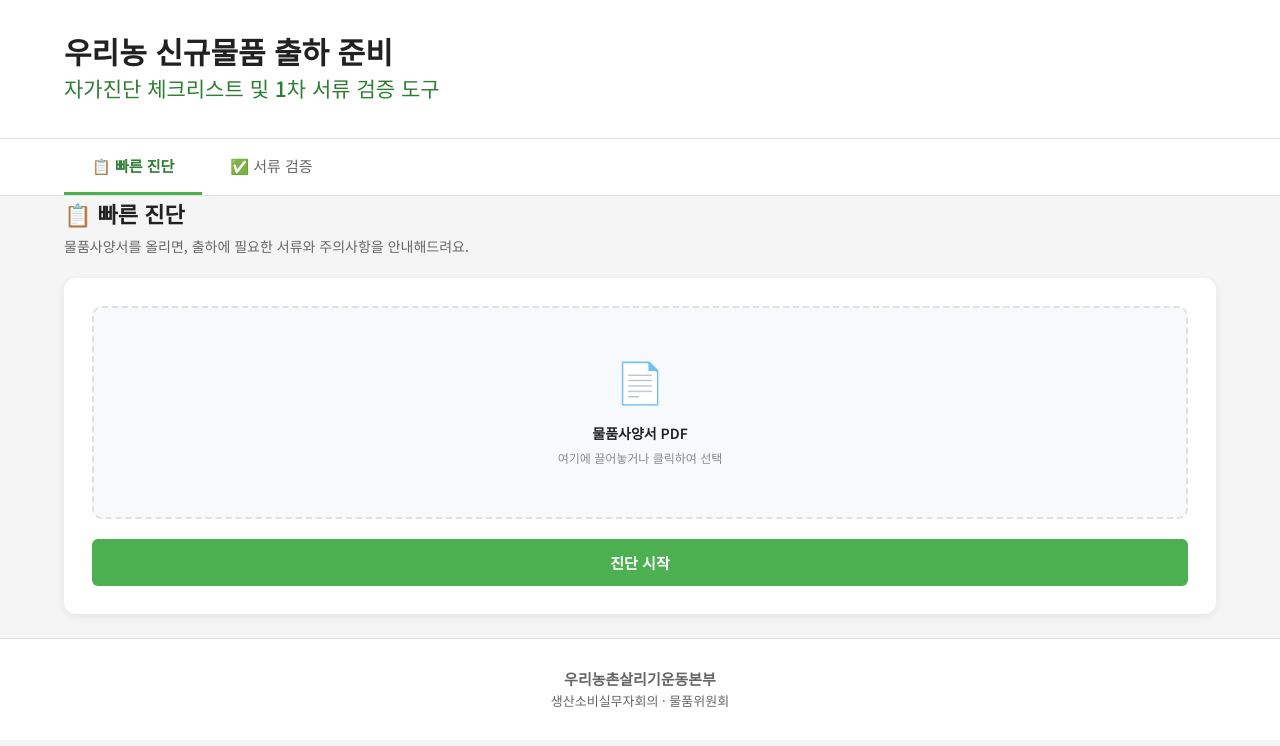
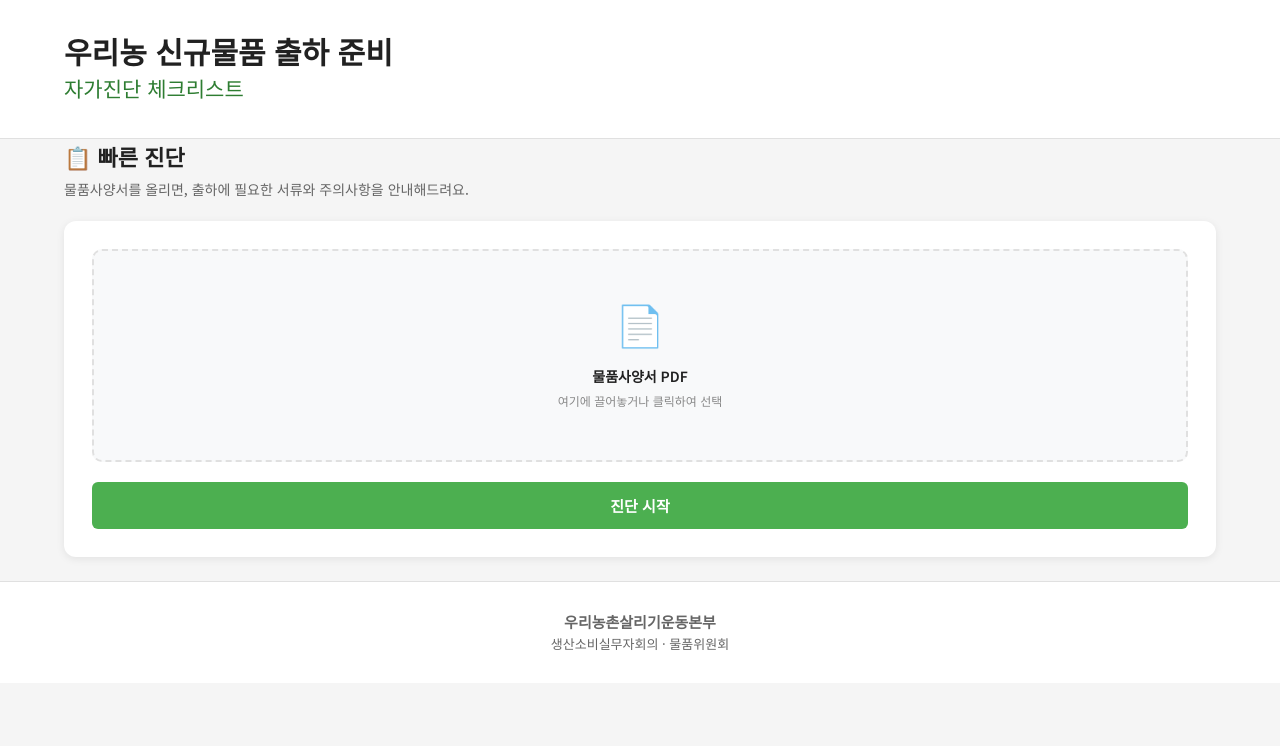
Before and after one commit to urinong/woori-checklist, a Flask app: page / in a window 1280 px wide. Shown: the top 746 px of the page. Run offline with Flask 3, Linux system fonts and the light colour scheme.

Commit message:
feat: 서류 검증 기능 전체 제거
- templates/index.html: 서류 검증 탭·섹션 제거, 탭 네비게이션 제거
- static/app.js: 서류 검증 관련 코드 전체 제거
- app.py: /api/analyze-verify 라우트 및 관련 함수 제거

Co-Authored-By: Claude Sonnet 4.6 <noreply@anthropic.com>

```diff
--- a/app.py
+++ b/app.py
@@ -8,7 +8,6 @@
 """
 import os
 import uuid
-import base64
 
 from flask import Flask, request, jsonify, render_template, send_from_directory
 
@@ -17,7 +16,7 @@ from config import (
     ALLOWED_EXTENSIONS, PORT, DEBUG,
 )
 from engine.pdf_parser import extract_text_from_pdf
-from engine.ai_analyzer import analyze_quick_diagnosis, analyze_document_verification
+from engine.ai_analyzer import analyze_quick_diagnosis
 
 os.makedirs(UPLOAD_DIR, exist_ok=True)
 os.makedirs(OUTPUT_DIR, exist_ok=True)
@@ -44,13 +43,6 @@ def _safe_save(file_storage) -> str:
     path = os.path.join(UPLOAD_DIR, name)
     file_storage.save(path)
     return path
-
-
-def _file_to_b64(file_storage) -> dict:
-    """이미지 파일 → base64 dict (Claude Vision용)"""
-    data = base64.b64encode(file_storage.read()).decode("utf-8")
-    mt = file_storage.content_type or "image/jpeg"
-    return {"data": data, "media_type": mt}
 
 
 # ─────────────────────────────────────────────────
@@ -81,47 +73,6 @@ def analyze_quick():
     return jsonify(result)
 
 
-# ── 기능 B: AI 서류 검증 ──────────────────────────
-
-@app.route("/api/analyze-verify", methods=["POST"])
-def analyze_verify():
-    """기능 B: 서류 검증 — AI 분석 엔진"""
-    force = request.args.get("force", "").lower() == "true"
-
-    # 물품사양서 PDF (필수)
-    pdf_file = request.files.get("pdf_file")
-    if not pdf_file or not pdf_file.filename or not _allowed(pdf_file.filename):
-        return jsonify({"error": "물품사양서 PDF를 업로드해주세요."}), 400
-
-    pdf_path = _safe_save(pdf_file)
-    pdf_text = extract_text_from_pdf(pdf_path)
-
-    # 증빙서류 (복수 — PDF는 텍스트 추출, 이미지는 Vision으로 전달)
-    docs = request.files.getlist("supporting_docs")
-    doc_texts = []
-    doc_images = []
-    IMAGE_EXTS = {"jpg", "jpeg", "png"}
-    for i, doc in enumerate(docs or []):
-        if not doc or not doc.filename or not _allowed(doc.filename):
-            continue
-        ext = doc.filename.rsplit(".", 1)[-1].lower()
-        if ext == "pdf":
-            doc_path = _safe_save(doc)
-            text = extract_text_from_pdf(doc_path)
-            doc_texts.append(f"--- 증빙서류 {i+1}: {doc.filename} ---\n{text}")
-        elif ext in IMAGE_EXTS:
-            doc_images.append({**_file_to_b64(doc), "filename": doc.filename, "index": i+1})
-    supporting_docs_text = "\n\n".join(doc_texts)
-
-    result = analyze_document_verification(
-        pdf_text=pdf_text,
-        supporting_docs_text=supporting_docs_text,
-        doc_images=doc_images or None,
-        force=force,
-    )
-    return jsonify(result)
-
-
 # ── 다운로드 ──────────────────────────────────────
 
 @app.route("/api/download/<path:filename>")
--- a/static/app.js
+++ b/static/app.js
@@ -2,18 +2,7 @@
 // marked.js로 AI 응답(마크다운)을 렌더링합니다.
 
 // ── 전역 상태 ──────────────────────────────────────
-// 현재 분석의 cache_key (재분석 버튼용)
-let currentCacheKey = { quick: null, verify: null };
-
-// ── 탭 전환 ────────────────────────────────────────
-document.querySelectorAll(".tab-btn").forEach(btn => {
-  btn.addEventListener("click", () => {
-    document.querySelectorAll(".tab-btn").forEach(b => b.classList.remove("active"));
-    document.querySelectorAll(".tab-panel").forEach(p => p.classList.remove("active"));
-    btn.classList.add("active");
-    document.getElementById("tab-" + btn.dataset.tab).classList.add("active");
-  });
-});
+let currentCacheKey = { quick: null };
 
 // ── 파일명 미리보기 ────────────────────────────────
 function bindFilename(inputId, labelId) {
@@ -30,11 +19,9 @@ function bindFilename(inputId, labelId) {
     }
   });
 }
-bindFilename("quick-pdf",   "quick-pdf-name");
-bindFilename("verify-pdf",  "verify-pdf-name");
-bindFilename("verify-docs", "verify-docs-name");
+bindFilename("quick-pdf", "quick-pdf-name");
 
-// ── 드래그앤드롭 (빠른 진단 dropzone) ──────────────
+// ── 드래그앤드롭 (dropzone) ──────────────
 const drop   = document.getElementById("quick-drop");
 const pdfIn  = document.getElementById("quick-pdf");
 const pdfLbl = document.getElementById("quick-pdf-name");
@@ -59,16 +46,12 @@ document.getElementById("quick-form").addEventListener("submit", async e => {
   e.preventDefault();
   await doAnalysis("quick", "/api/analyze-quick");
 });
-document.getElementById("verify-form").addEventListener("submit", async e => {
-  e.preventDefault();
-  await doAnalysis("verify", "/api/analyze-verify");
-});
 
 // ── 핵심 분석 함수 ──────────────────────────────────
 async function doAnalysis(tab, endpoint, force = false) {
-  const form   = document.getElementById(`${tab}-form`);
-  const btn    = document.getElementById(`${tab}-submit-btn`);
-  const area   = document.getElementById(`${tab}-result-area`);
+  const form    = document.getElementById(`${tab}-form`);
+  const btn     = document.getElementById(`${tab}-submit-btn`);
+  const area    = document.getElementById(`${tab}-result-area`);
   const content = document.getElementById(`${tab}-result-content`);
   const actions = document.getElementById(`${tab}-result-actions`);
 
@@ -87,7 +70,7 @@ async function doAnalysis(tab, endpoint, force = false) {
     displayError(`서버 연결에 실패했습니다: ${err.message}`, content, area, actions);
   } finally {
     btn.disabled = false;
-    btn.textContent = tab === "quick" ? "진단 시작" : "검증 시작";
+    btn.textContent = "진단 시작";
   }
 }
 
@@ -96,7 +79,7 @@ function showLoading(content, area) {
   content.innerHTML = `
     <div class="loading-box">
       <div class="spinner"></div>
-      <p>AI가 분석하고 있습니다…</p>
+      <p>분석하고 있습니다…</p>
       <p class="loading-sub">규정 대조, 원재료 분석, 서류 점검 중 (약 30초~1분)</p>
     </div>`;
   area.style.display = "block";
@@ -112,7 +95,6 @@ function displayResult(data, tab, content, area, actions) {
 
   let html = "";
 
-  // 캐시 알림 + 재분석 버튼
   if (data.cached) {
     html += `<div class="cache-notice">
       💾 이전 분석 결과입니다 (같은 파일 · 캐시)
@@ -120,7 +102,6 @@ function displayResult(data, tab, content, area, actions) {
   }
 
   if (data.analysis) {
-    // marked.js: 마크다운 → HTML
     marked.setOptions({ breaks: true, gfm: true });
     html += marked.parse(data.analysis);
   } else {
@@ -131,7 +112,6 @@ function displayResult(data, tab, content, area, actions) {
   area.style.display = "block";
   actions.style.display = "flex";
 
-  // cache_key 저장 (재분석 버튼용)
   if (data.cache_key) currentCacheKey[tab] = data.cache_key;
 
   area.scrollIntoView({ behavior: "smooth", block: "start" });
@@ -145,8 +125,7 @@ function displayError(msg, content, area, actions) {
 
 // ── 재분석 (force=true) ────────────────────────────
 async function reanalyze(tab) {
-  const endpoint = tab === "quick" ? "/api/analyze-quick" : "/api/analyze-verify";
-  await doAnalysis(tab, endpoint, true);
+  await doAnalysis(tab, "/api/analyze-quick", true);
 }
 
 // ── 초기화 (새 물품 분석하기) ──────────────────────
@@ -157,16 +136,14 @@ function resetForm(tab) {
   const actions = document.getElementById(`${tab}-result-actions`);
 
   form.reset();
-  // 파일명 표시 초기화
-  ["quick-pdf-name","verify-pdf-name","verify-docs-name"]
-    .forEach(id => { const el=document.getElementById(id); if(el) el.textContent=""; });
+  const nameEl = document.getElementById("quick-pdf-name");
+  if (nameEl) nameEl.textContent = "";
 
   content.innerHTML = "";
   area.style.display = "none";
   actions.style.display = "none";
   currentCacheKey[tab] = null;
 
-  // 폼 상단으로 스크롤
   form.scrollIntoView({ behavior: "smooth", block: "start" });
 }
 
@@ -175,7 +152,6 @@ function copyRequest(tab) {
   const content = document.getElementById(`${tab}-result-content`);
   if (!content) return;
 
-  // "📨" 또는 "요청" 포함 heading 이후 텍스트 추출
   const headings = content.querySelectorAll("h4, h3");
   let reqText = "";
   for (const h of headings) {
@@ -193,7 +169,6 @@ function copyRequest(tab) {
   navigator.clipboard.writeText(toCopy).then(() => {
     alert(reqText ? "요청사항이 복사되었습니다!" : "분석 결과 전체가 복사되었습니다.");
   }).catch(() => {
-    // 구형 브라우저 폴백
     const ta = document.createElement("textarea");
     ta.value = toCopy;
     document.body.appendChild(ta);
--- a/templates/index.html
+++ b/templates/index.html
@@ -21,24 +21,15 @@
     <div class="container">
       <h1>
         우리농 신규물품 출하 준비
-        <span class="sub">자가진단 체크리스트 및 1차 서류 검증 도구</span>
+        <span class="sub">자가진단 체크리스트</span>
       </h1>
     </div>
   </header>
 
-  <!-- ───────── 탭 ───────── -->
-  <nav class="tab-nav">
-    <div class="container">
-      <button class="tab-btn active" data-tab="quick">📋 빠른 진단</button>
-      <button class="tab-btn" data-tab="verify">✅ 서류 검증</button>
-    </div>
-  </nav>
-
   <!-- ───────── 메인 ───────── -->
   <main class="container">
 
-    <!-- ==== 빠른 진단 ==== -->
-    <section id="tab-quick" class="tab-panel active">
+    <section class="tab-panel active">
       <div class="section-intro">
         <h2>📋 빠른 진단</h2>
         <p>물품사양서를 올리면, 출하에 필요한 서류와 주의사항을 안내해드려요.</p>
@@ -70,39 +61,6 @@
       </div>
     </section>
 
-    <!-- ==== 서류 검증 ==== -->
-    <section id="tab-verify" class="tab-panel">
-      <div class="section-intro">
-        <h2>✅ 서류 검증</h2>
-        <p>물품사양서와 증빙서류를 올리면, 완비 여부와 내용 적합성을 검증해드려요.</p>
-      </div>
-
-      <form id="verify-form" class="upload-form">
-        <div class="file-row">
-          <label>📄 물품사양서 PDF <span class="required">*</span></label>
-          <input type="file" name="pdf_file" id="verify-pdf" accept=".pdf" required>
-          <span class="filename-inline" id="verify-pdf-name"></span>
-        </div>
-        <div class="file-row">
-          <label>📎 증빙서류 PDF / JPG / PNG</label>
-          <input type="file" name="supporting_docs" id="verify-docs"
-                 accept=".pdf,.jpg,.jpeg,.png" multiple>
-          <span class="filename-inline" id="verify-docs-name"></span>
-        </div>
-        <button type="submit" class="primary-btn" id="verify-submit-btn">검증 시작</button>
-      </form>
-
-      <!-- 결과 영역 -->
-      <div id="verify-result-area" class="result-card" style="display:none;">
-        <div id="verify-result-content"></div>
-        <div class="result-actions" id="verify-result-actions" style="display:none;">
-          <button type="button" class="copy-btn" onclick="copyRequest('verify')">📋 요청사항 복사</button>
-          <button type="button" class="reanalyze-btn" onclick="reanalyze('verify')">🔄 새로 분석하기</button>
-          <button type="button" class="reset-btn" onclick="resetForm('verify')">🆕 새 물품 분석하기</button>
-        </div>
-      </div>
-    </section>
-
   </main>
 
   <!-- ───────── 푸터 ───────── -->
```
